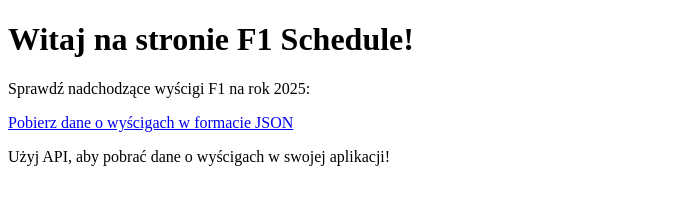
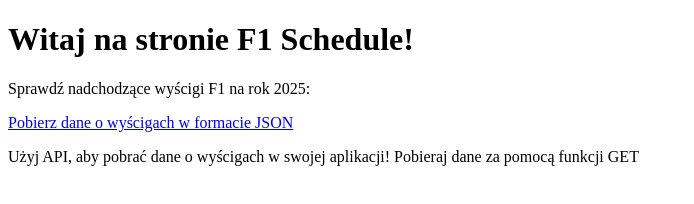
Before and after one commit to tyviu/f12025api, a plain HTML site: page index.html in a window 1280 px wide. Shown: the whole page, without its empty margins (0-694 px from the left). Drawn offline with Linux system fonts and the light colour scheme.

Commit message:
Update index.html

```diff
--- a/index.html
+++ b/index.html
@@ -12,6 +12,6 @@
     <!-- Link do pliku JSON -->
     <p><a href="data/wyscigi.json" target="_blank">Pobierz dane o wyścigach w formacie JSON</a></p>
 
-    <p>Użyj API, aby pobrać dane o wyścigach w swojej aplikacji!</p>
+    <p>Użyj API, aby pobrać dane o wyścigach w swojej aplikacji! Pobieraj dane za pomocą funkcji GET</p>
 </body>
 </html>
```
